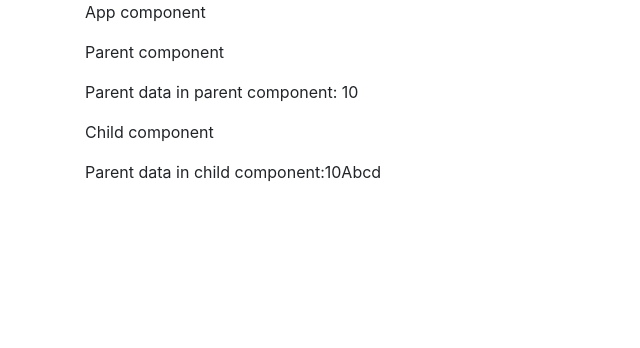
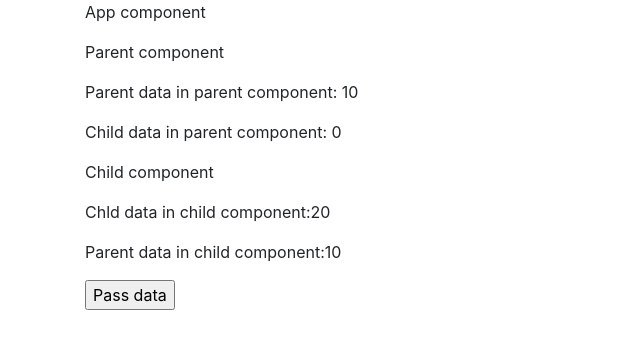
Before and after one commit to vamandeshmukh/deloitte-react-app, a React (Create React App) app: page / in a window 1280 px wide. Shown: the top 348 px of the page, without its empty margins (0-640 px from the left). Built offline with nearby package versions, Linux system fonts and the light colour scheme.

Commit message:
react-basics

```diff
--- a/src/components/Child.js
+++ b/src/components/Child.js
@@ -1,16 +1,46 @@
+import { useState } from "react";
 
 const Child = (props) => {
 
+    const [childData, setChildData] = useState(20);
     const parentDataInChild = props.dataFromParent;
+
+    const sendDataToParent = () => {
+        console.log(`Child function invoked.`)
+        props.passData(childData);
+    }
 
     return (
         <div >
             <p>Child component</p>
+            <p>Chld data in child component:
+                {childData}
+            </p>
             <p>Parent data in child component:
                 {parentDataInChild}
-                {props.anotherProperty}
             </p>
+            <input type="button" value="Pass data" onClick={sendDataToParent} />
+
         </div>
     );
 }
 export default Child;
+
+
+
+
+// const Child = (props) => {
+
+//     const parentDataInChild = props.dataFromParent;
+
+//     return (
+//         <div >
+//             <p>Child component</p>
+//             <p>Parent data in child component:
+//                 {parentDataInChild}
+//                 {props.anotherProperty}
+//             </p>
+//         </div>
+//     );
+// }
+// export default Child;
--- a/src/components/Parent.js
+++ b/src/components/Parent.js
@@ -4,16 +4,48 @@ import Child from './Child';
 const Parent = () => {
 
     const [parentData, setParentData] = useState(10);
+    const [childDataInParent, setChildDataInParent] = useState(0);
+
+    const receiveDataFromChild = (arg) => {
+        console.log(`Parent function invoked.`)
+        setChildDataInParent(arg);
+    }
 
     return (
         <div >
             <p>Parent component</p>
             <p>Parent data in parent component: {parentData}</p>
+            <p>Child data in parent component: {childDataInParent} </p>
             <Child
                 dataFromParent={parentData}
-                anotherProperty='Abcd' />
+                passData={receiveDataFromChild}
+            />
         </div>
     );
 
 }
 export default Parent;
+
+
+
+
+
+// import { useState } from 'react';
+// import Child from './Child';
+
+// const Parent = () => {
+
+//     const [parentData, setParentData] = useState(10);
+
+//     return (
+//         <div >
+//             <p>Parent component</p>
+//             <p>Parent data in parent component: {parentData}</p>
+//             <Child
+//                 dataFromParent={parentData}
+//                 anotherProperty='Abcd' />
+//         </div>
+//     );
+
+// }
+// export default Parent;
```
